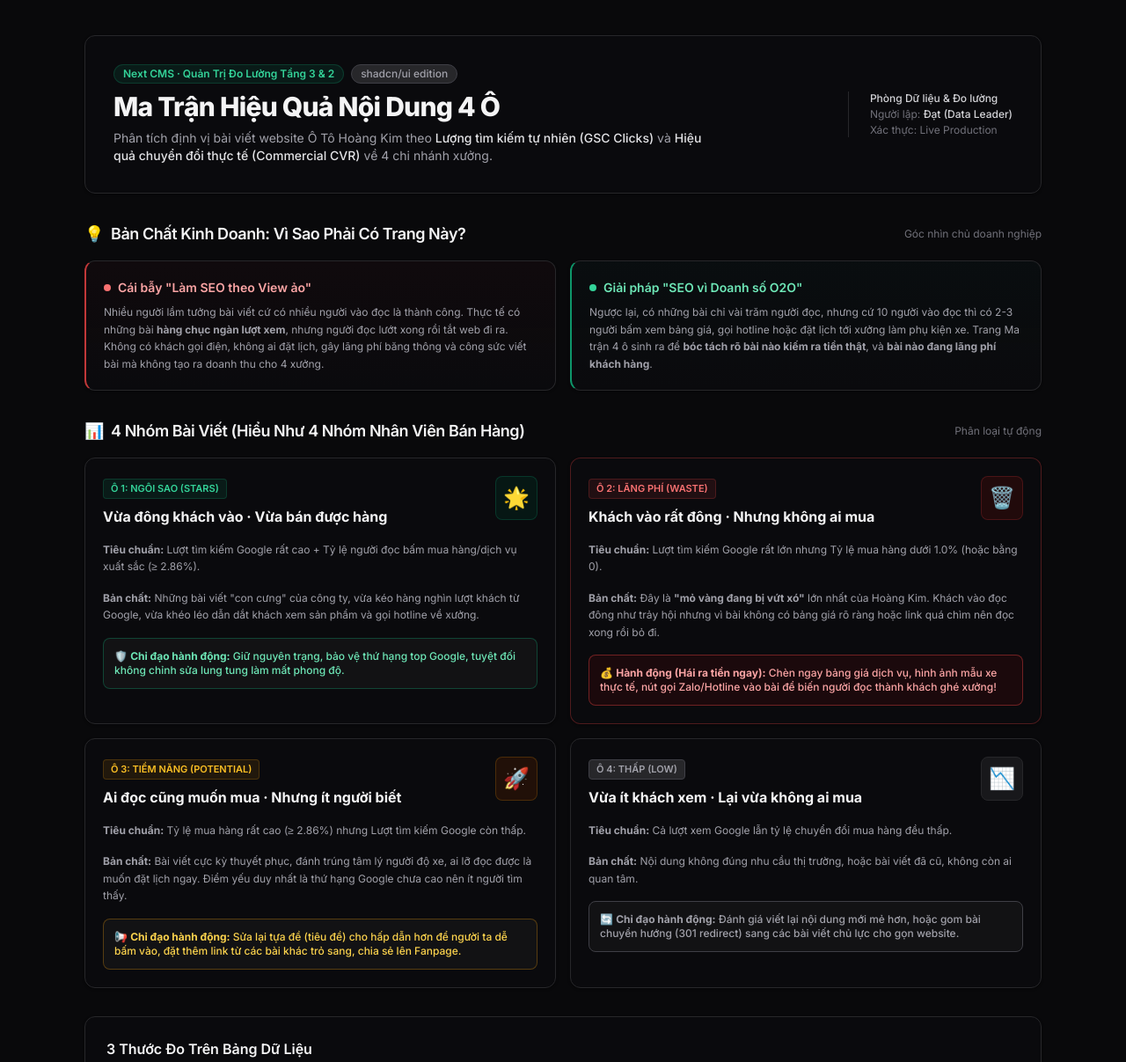
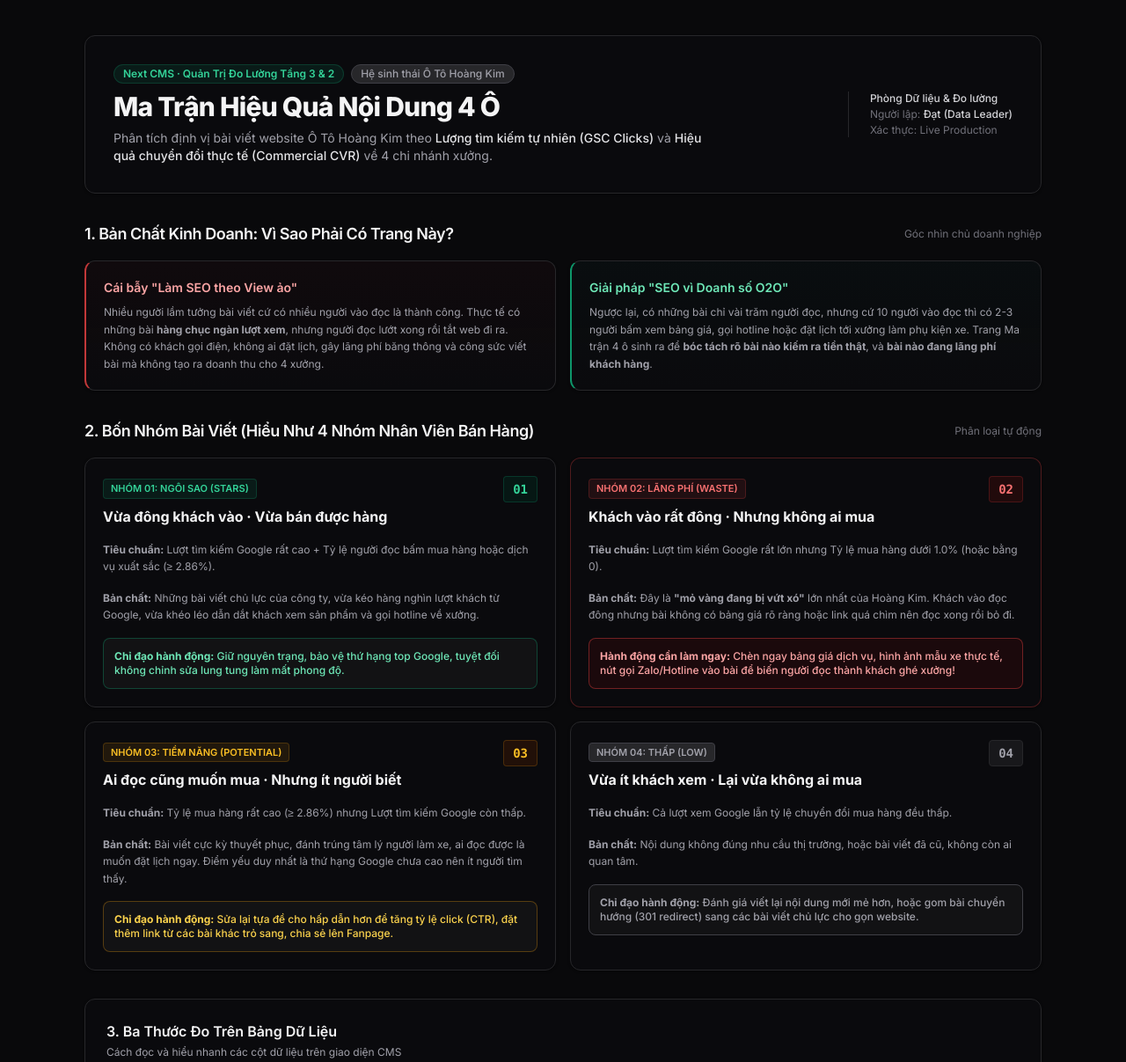
Before and after one commit to Ngyenvanphong111299/HK.Website.Docs, a plain HTML site: page index.html in a window 1280 px wide. Shown: the top 1207 px of the page at 88% size. Drawn offline with nearby package versions, Linux system fonts and the light colour scheme.

Commit message:
style: loại bỏ toàn bộ icon và emoji trên trang và tài liệu báo cáo
Co-authored-by: OpenBot <335604065+openbotgit[bot]@users.noreply.github.com>

```diff
--- a/index.html
+++ b/index.html
@@ -3,7 +3,7 @@
 <head>
   <meta charset="UTF-8">
   <meta name="viewport" content="width=device-width, initial-scale=1.0">
-  <title>Báo Cáo Quản Trị: Ma Trận Hiệu Quả Nội Dung 4 Ô (shadcn/ui style) — Ô Tô Hoàng Kim</title>
+  <title>Báo Cáo Quản Trị: Ma Trận Hiệu Quả Nội Dung 4 Ô — Ô Tô Hoàng Kim</title>
   <script src="https://cdn.tailwindcss.com"></script>
   <script>
     tailwind.config = {
@@ -72,7 +72,7 @@
 </head>
 <body class="min-h-screen py-10 px-4 sm:px-8 max-w-6xl mx-auto space-y-8 antialiased selection:bg-zinc-800 selection:text-zinc-100">
 
-  <!-- Header Banner kiểu shadcn/ui -->
+  <!-- Header Banner -->
   <header class="shadcn-card p-6 sm:p-8 relative overflow-hidden">
     <div class="flex flex-col md:flex-row md:items-center justify-between gap-6">
       <div class="space-y-2">
@@ -81,7 +81,7 @@
             Next CMS · Quản Trị Đo Lường Tầng 3 & 2
           </span>
           <span class="inline-flex items-center px-2.5 py-0.5 rounded-full text-xs font-medium bg-zinc-800 text-zinc-400 border border-zinc-700">
-            shadcn/ui edition
+            Hệ sinh thái Ô Tô Hoàng Kim
           </span>
         </div>
         <h1 class="text-2xl sm:text-3xl font-extrabold tracking-tight text-zinc-100">
@@ -105,16 +105,15 @@
   <!-- Section 1: Vì sao phải có trang này? -->
   <section class="space-y-4">
     <div class="flex items-center justify-between">
-      <h2 class="text-lg font-semibold tracking-tight text-zinc-100 flex items-center gap-2">
-        <span>💡</span> Bản Chất Kinh Doanh: Vì Sao Phải Có Trang Này?
+      <h2 class="text-lg font-semibold tracking-tight text-zinc-100">
+        1. Bản Chất Kinh Doanh: Vì Sao Phải Có Trang Này?
       </h2>
       <span class="text-xs text-zinc-500">Góc nhìn chủ doanh nghiệp</span>
     </div>
 
     <div class="grid grid-cols-1 md:grid-cols-2 gap-4">
       <div class="shadcn-card p-5 border-l-2 border-l-red-500/80 bg-gradient-to-b from-red-950/10 to-transparent">
-        <div class="flex items-center gap-2 mb-2">
-          <span class="h-2 w-2 rounded-full bg-red-400"></span>
+        <div class="mb-2">
           <h3 class="text-sm font-semibold text-red-300">Cái bẫy "Làm SEO theo View ảo"</h3>
         </div>
         <p class="text-xs text-zinc-400 leading-relaxed">
@@ -124,8 +123,7 @@
       </div>
 
       <div class="shadcn-card p-5 border-l-2 border-l-emerald-500/80 bg-gradient-to-b from-emerald-950/10 to-transparent">
-        <div class="flex items-center gap-2 mb-2">
-          <span class="h-2 w-2 rounded-full bg-emerald-400"></span>
+        <div class="mb-2">
           <h3 class="text-sm font-semibold text-emerald-300">Giải pháp "SEO vì Doanh số O2O"</h3>
         </div>
         <p class="text-xs text-zinc-400 leading-relaxed">
@@ -136,11 +134,11 @@
     </div>
   </section>
 
-  <!-- Section 2: 4 Ô Ma Trận (Component Cards shadcn/ui) -->
+  <!-- Section 2: 4 Ô Ma Trận -->
   <section class="space-y-4">
     <div class="flex items-center justify-between">
-      <h2 class="text-lg font-semibold tracking-tight text-zinc-100 flex items-center gap-2">
-        <span>📊</span> 4 Nhóm Bài Viết (Hiểu Như 4 Nhóm Nhân Viên Bán Hàng)
+      <h2 class="text-lg font-semibold tracking-tight text-zinc-100">
+        2. Bốn Nhóm Bài Viết (Hiểu Như 4 Nhóm Nhân Viên Bán Hàng)
       </h2>
       <span class="text-xs text-zinc-500">Phân loại tự động</span>
     </div>
@@ -152,22 +150,22 @@
         <div class="flex items-start justify-between">
           <div>
             <span class="inline-flex items-center px-2 py-0.5 rounded text-[11px] font-semibold bg-emerald-500/10 text-emerald-400 border border-emerald-500/20">
-              Ô 1: NGÔI SAO (STARS)
+              NHÓM 01: NGÔI SAO (STARS)
             </span>
             <h3 class="text-base font-bold text-zinc-100 mt-2">Vừa đông khách vào · Vừa bán được hàng</h3>
           </div>
-          <span class="text-2xl p-2 rounded-lg bg-emerald-950/40 border border-emerald-500/20">🌟</span>
+          <span class="text-sm font-mono font-bold px-2.5 py-1 rounded bg-emerald-950/40 text-emerald-400 border border-emerald-500/20">01</span>
         </div>
 
         <p class="text-xs text-zinc-400 leading-relaxed">
-          <strong>Tiêu chuẩn:</strong> Lượt tìm kiếm Google rất cao + Tỷ lệ người đọc bấm mua hàng/dịch vụ xuất sắc (≥ 2.86%).
+          <strong>Tiêu chuẩn:</strong> Lượt tìm kiếm Google rất cao + Tỷ lệ người đọc bấm mua hàng hoặc dịch vụ xuất sắc (≥ 2.86%).
         </p>
         <p class="text-xs text-zinc-400 leading-relaxed">
-          <strong>Bản chất:</strong> Những bài viết "con cưng" của công ty, vừa kéo hàng nghìn lượt khách từ Google, vừa khéo léo dẫn dắt khách xem sản phẩm và gọi hotline về xưởng.
+          <strong>Bản chất:</strong> Những bài viết chủ lực của công ty, vừa kéo hàng nghìn lượt khách từ Google, vừa khéo léo dẫn dắt khách xem sản phẩm và gọi hotline về xưởng.
         </p>
 
         <div class="shadcn-subcard p-3 border-emerald-500/30 text-emerald-300 text-xs font-medium">
-          🛡️ <strong>Chỉ đạo hành động:</strong> Giữ nguyên trạng, bảo vệ thứ hạng top Google, tuyệt đối không chỉnh sửa lung tung làm mất phong độ.
+          <strong>Chỉ đạo hành động:</strong> Giữ nguyên trạng, bảo vệ thứ hạng top Google, tuyệt đối không chỉnh sửa lung tung làm mất phong độ.
         </div>
       </div>
 
@@ -176,22 +174,22 @@
         <div class="flex items-start justify-between">
           <div>
             <span class="inline-flex items-center px-2 py-0.5 rounded text-[11px] font-semibold bg-red-500/10 text-red-400 border border-red-500/20">
-              Ô 2: LÃNG PHÍ (WASTE)
+              NHÓM 02: LÃNG PHÍ (WASTE)
             </span>
             <h3 class="text-base font-bold text-zinc-100 mt-2">Khách vào rất đông · Nhưng không ai mua</h3>
           </div>
-          <span class="text-2xl p-2 rounded-lg bg-red-950/40 border border-red-500/20">🗑️</span>
+          <span class="text-sm font-mono font-bold px-2.5 py-1 rounded bg-red-950/40 text-red-400 border border-red-500/20">02</span>
         </div>
 
         <p class="text-xs text-zinc-400 leading-relaxed">
           <strong>Tiêu chuẩn:</strong> Lượt tìm kiếm Google rất lớn nhưng Tỷ lệ mua hàng dưới 1.0% (hoặc bằng 0).
         </p>
         <p class="text-xs text-zinc-400 leading-relaxed">
-          <strong>Bản chất:</strong> Đây là <strong>"mỏ vàng đang bị vứt xó"</strong> lớn nhất của Hoàng Kim. Khách vào đọc đông như trảy hội nhưng vì bài không có bảng giá rõ ràng hoặc link quá chìm nên đọc xong rồi bỏ đi.
+          <strong>Bản chất:</strong> Đây là <strong>"mỏ vàng đang bị vứt xó"</strong> lớn nhất của Hoàng Kim. Khách vào đọc đông nhưng bài không có bảng giá rõ ràng hoặc link quá chìm nên đọc xong rồi bỏ đi.
         </p>
 
         <div class="shadcn-subcard p-3 border-red-500/40 bg-red-950/30 text-red-300 text-xs font-medium">
-          💰 <strong>Hành động (Hái ra tiền ngay):</strong> Chèn ngay bảng giá dịch vụ, hình ảnh mẫu xe thực tế, nút gọi Zalo/Hotline vào bài để biến người đọc thành khách ghé xưởng!
+          <strong>Hành động cần làm ngay:</strong> Chèn ngay bảng giá dịch vụ, hình ảnh mẫu xe thực tế, nút gọi Zalo/Hotline vào bài để biến người đọc thành khách ghé xưởng!
         </div>
       </div>
 
@@ -200,22 +198,22 @@
         <div class="flex items-start justify-between">
           <div>
             <span class="inline-flex items-center px-2 py-0.5 rounded text-[11px] font-semibold bg-amber-500/10 text-amber-400 border border-amber-500/20">
-              Ô 3: TIỀM NĂNG (POTENTIAL)
+              NHÓM 03: TIỀM NĂNG (POTENTIAL)
             </span>
             <h3 class="text-base font-bold text-zinc-100 mt-2">Ai đọc cũng muốn mua · Nhưng ít người biết</h3>
           </div>
-          <span class="text-2xl p-2 rounded-lg bg-amber-950/40 border border-amber-500/20">🚀</span>
+          <span class="text-sm font-mono font-bold px-2.5 py-1 rounded bg-amber-950/40 text-amber-400 border border-amber-500/20">03</span>
         </div>
 
         <p class="text-xs text-zinc-400 leading-relaxed">
           <strong>Tiêu chuẩn:</strong> Tỷ lệ mua hàng rất cao (≥ 2.86%) nhưng Lượt tìm kiếm Google còn thấp.
         </p>
         <p class="text-xs text-zinc-400 leading-relaxed">
-          <strong>Bản chất:</strong> Bài viết cực kỳ thuyết phục, đánh trúng tâm lý người độ xe, ai lỡ đọc được là muốn đặt lịch ngay. Điểm yếu duy nhất là thứ hạng Google chưa cao nên ít người tìm thấy.
+          <strong>Bản chất:</strong> Bài viết cực kỳ thuyết phục, đánh trúng tâm lý người làm xe, ai đọc được là muốn đặt lịch ngay. Điểm yếu duy nhất là thứ hạng Google chưa cao nên ít người tìm thấy.
         </p>
 
         <div class="shadcn-subcard p-3 border-amber-500/30 text-amber-300 text-xs font-medium">
-          📢 <strong>Chỉ đạo hành động:</strong> Sửa lại tựa đề (tiêu đề) cho hấp dẫn hơn để người ta dễ bấm vào, đặt thêm link từ các bài khác trỏ sang, chia sẻ lên Fanpage.
+          <strong>Chỉ đạo hành động:</strong> Sửa lại tựa đề cho hấp dẫn hơn để tăng tỷ lệ click (CTR), đặt thêm link từ các bài khác trỏ sang, chia sẻ lên Fanpage.
         </div>
       </div>
 
@@ -224,11 +222,11 @@
         <div class="flex items-start justify-between">
           <div>
             <span class="inline-flex items-center px-2 py-0.5 rounded text-[11px] font-semibold bg-zinc-800 text-zinc-400 border border-zinc-700">
-              Ô 4: THẤP (LOW)
+              NHÓM 04: THẤP (LOW)
             </span>
             <h3 class="text-base font-bold text-zinc-100 mt-2">Vừa ít khách xem · Lại vừa không ai mua</h3>
           </div>
-          <span class="text-2xl p-2 rounded-lg bg-zinc-900 border border-zinc-800">📉</span>
+          <span class="text-sm font-mono font-bold px-2.5 py-1 rounded bg-zinc-900 text-zinc-400 border border-zinc-800">04</span>
         </div>
 
         <p class="text-xs text-zinc-400 leading-relaxed">
@@ -239,17 +237,17 @@
         </p>
 
         <div class="shadcn-subcard p-3 border-zinc-700 text-zinc-400 text-xs font-medium">
-          🔄 <strong>Chỉ đạo hành động:</strong> Đánh giá viết lại nội dung mới mẻ hơn, hoặc gom bài chuyển hướng (301 redirect) sang các bài viết chủ lực cho gọn website.
+          <strong>Chỉ đạo hành động:</strong> Đánh giá viết lại nội dung mới mẻ hơn, hoặc gom bài chuyển hướng (301 redirect) sang các bài viết chủ lực cho gọn website.
         </div>
       </div>
 
     </div>
   </section>
 
-  <!-- Section 3: Bảng thước đo (shadcn/ui Table Style) -->
+  <!-- Section 3: Bảng thước đo -->
   <section class="shadcn-card p-6 space-y-4">
     <div class="space-y-1">
-      <h2 class="text-base font-semibold text-zinc-100">3 Thước Đo Trên Bảng Dữ Liệu</h2>
+      <h2 class="text-base font-semibold text-zinc-100">3. Ba Thước Đo Trên Bảng Dữ Liệu</h2>
       <p class="text-xs text-zinc-400">Cách đọc và hiểu nhanh các cột dữ liệu trên giao diện CMS</p>
     </div>
 
@@ -289,8 +287,8 @@
 
   <!-- Section 4: Hiệu quả mang lại -->
   <section class="shadcn-card p-6 space-y-3 bg-gradient-to-r from-zinc-900 via-zinc-900/80 to-zinc-950">
-    <h2 class="text-base font-semibold text-zinc-100 flex items-center gap-2">
-      <span>🎯</span> Giá Trị Cốt Lõi Mang Lại Cho Ô Tô Hoàng Kim
+    <h2 class="text-base font-semibold text-zinc-100">
+      4. Giá Trị Cốt Lõi Mang Lại Cho Ô Tô Hoàng Kim
     </h2>
     <ul class="grid grid-cols-1 md:grid-cols-3 gap-4 pt-2 text-xs text-zinc-400">
       <li class="space-y-1">
@@ -299,7 +297,7 @@
       </li>
       <li class="space-y-1">
         <strong class="text-zinc-200 block text-sm">2. Tăng doanh thu O2O cho 4 xưởng</strong>
-        Khai thác triệt để nhóm bài "Lãng phí" để biến độc giả thành khách ghé xưởng mà không tốn thêm 1 đồng quảng cáo.
+        Khai thác triệt để nhóm bài "Lãng phí" để biến độc giả thành khách ghé xưởng mà không tốn thêm chi phí quảng cáo.
       </li>
       <li class="space-y-1">
         <strong class="text-zinc-200 block text-sm">3. Kiểm soát chất lượng tức thì</strong>
```
Also changed, not shown: 2 other files.
